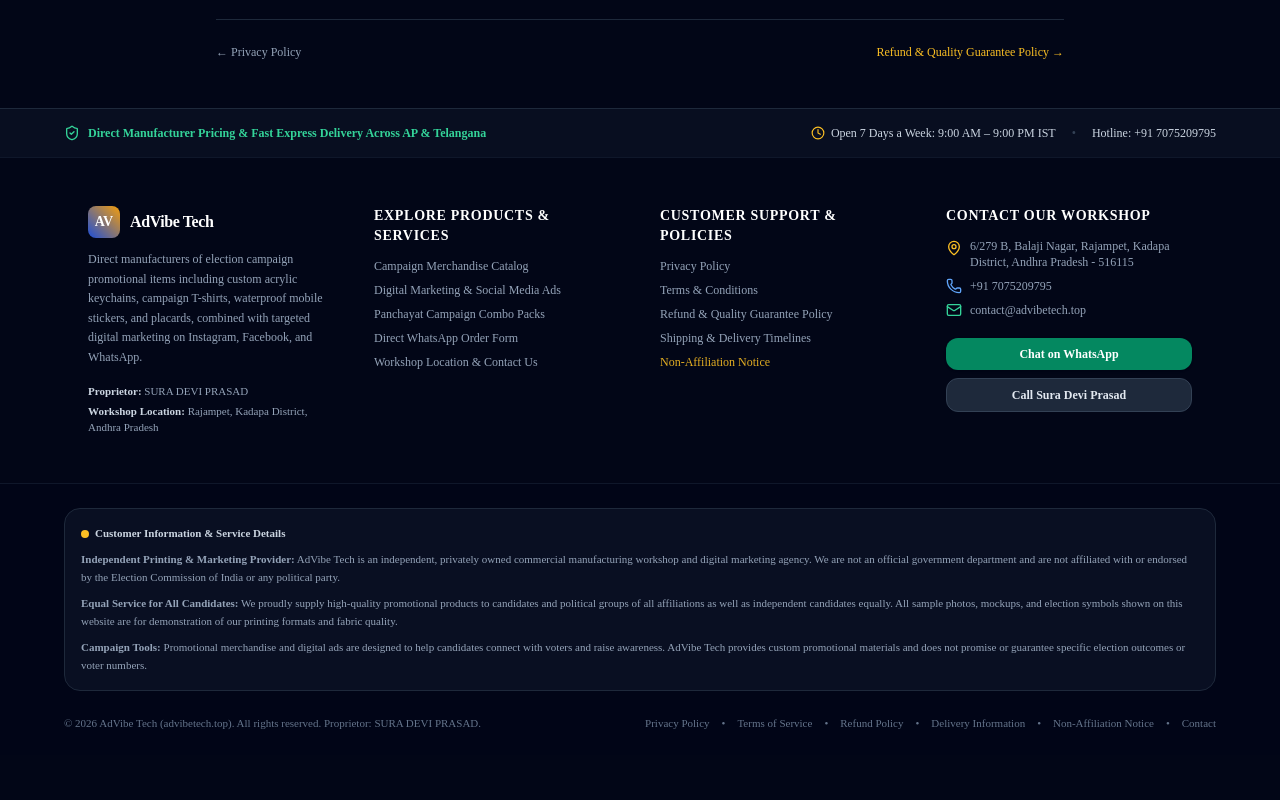
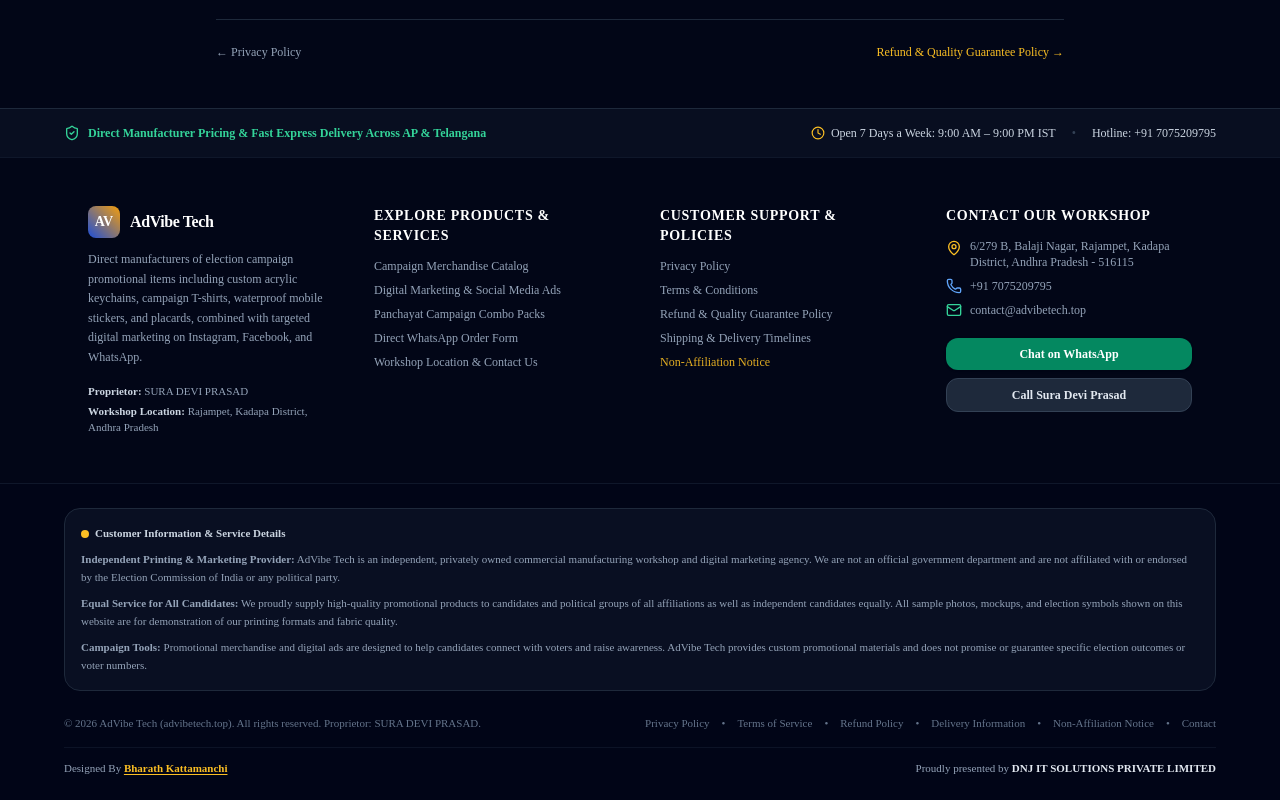
Before and after one commit to kbharathca/advibetech.top, a Next.js app: page /terms in a window 1280 px wide. Shown: the part 1361-2161 px from the top of the page. Before the commit the page ends 2116 px from the top, so only its background shows below. Built offline with nearby package versions, Linux system fonts and the light colour scheme.

Commit message:
feat(footer): add designer link to tirupatihost.in and DNJ IT Solutions presentation credit

```diff
--- a/components/Footer.tsx
+++ b/components/Footer.tsx
@@ -197,7 +197,7 @@ export function Footer() {
             <p>
               © {new Date().getFullYear()} AdVibe Tech (advibetech.top). All rights reserved. Proprietor: SURA DEVI PRASAD.
             </p>
-            <div className="flex items-center gap-3">
+            <div className="flex flex-wrap items-center justify-center gap-3">
               <Link href="/privacy-policy" className="hover:text-slate-300">Privacy Policy</Link>
               <span>•</span>
               <Link href="/terms" className="hover:text-slate-300">Terms of Service</Link>
@@ -211,6 +211,27 @@ export function Footer() {
               <Link href="/contact" className="hover:text-slate-300">Contact</Link>
             </div>
           </div>
+
+          {/* Designer & Presentation Credits */}
+          <div className="flex flex-col sm:flex-row items-center justify-between gap-2 text-slate-400 text-[11px] pt-3 border-t border-slate-900/80 text-center sm:text-left">
+            <p>
+              Designed By{' '}
+              <a
+                href="https://tirupatihost.in"
+                target="_blank"
+                rel="noopener noreferrer"
+                className="text-amber-400 hover:text-amber-300 font-semibold underline underline-offset-2 transition-colors"
+              >
+                Bharath Kattamanchi
+              </a>
+            </p>
+            <p className="text-slate-400 font-medium">
+              Proudly presented by{' '}
+              <span className="text-slate-200 font-bold">
+                DNJ IT SOLUTIONS PRIVATE LIMITED
+              </span>
+            </p>
+          </div>
         </div>
       </div>
     </footer>
```
